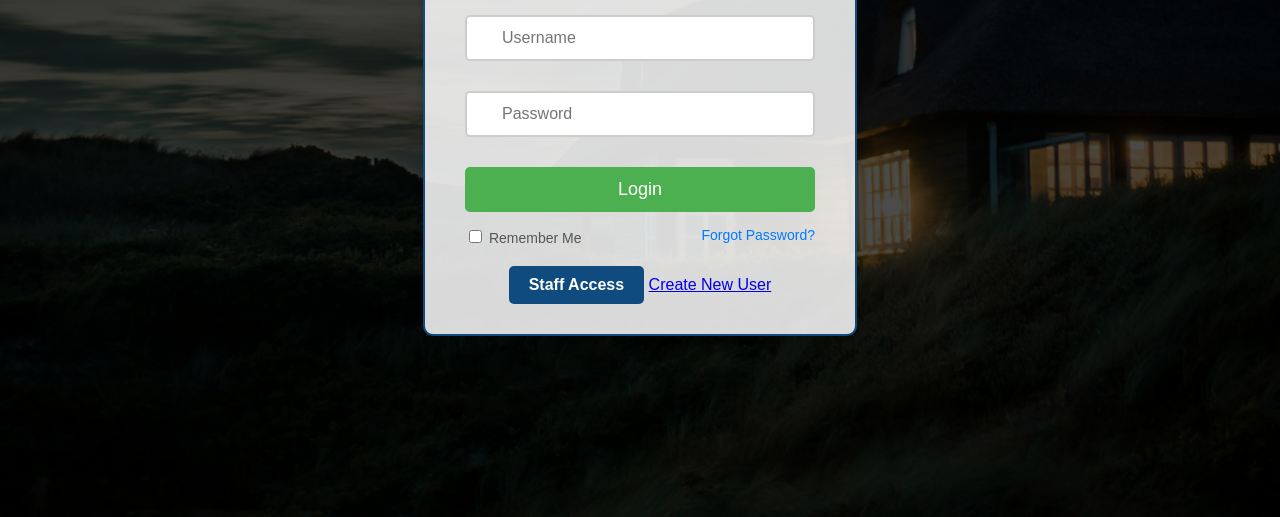
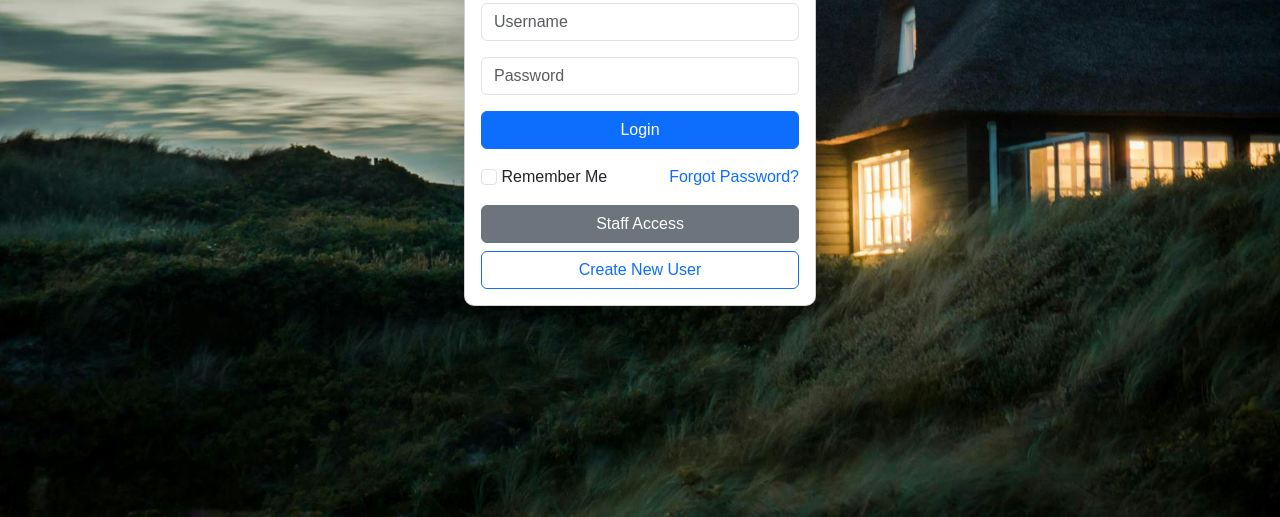
Before and after one commit to anazmuhdd/She_Space, a plain HTML site: page html/index.html in a window 1280 px wide. Shown: the part 283-800 px from the top of the page. Drawn offline with nearby package versions, Linux system fonts and the light colour scheme.

Commit message:
Changes have been pushed

```diff
--- a/assets/css/post-login.css
+++ b/assets/css/post-login.css
@@ -3,7 +3,7 @@ body {
   font-family: 'Arial', sans-serif;
   margin: 0;
   padding: 0;
-  background-image: url('background-image.jpg');
+  background-image: url('../img/background-image.jpg');
   background-size: cover;
   background-position: center;
   background-repeat: no-repeat;
--- a/html/index.html
+++ b/html/index.html
@@ -4,34 +4,43 @@
   <meta charset="UTF-8">
   <meta name="viewport" content="width=device-width, initial-scale=1.0">
   <title>She Space Login</title>
+  <!-- Bootstrap CSS -->
+  <link href="https://cdn.jsdelivr.net/npm/bootstrap@5.3.0-alpha3/dist/css/bootstrap.min.css" rel="stylesheet">
   <link rel="stylesheet" href="../assets/css/index.css">
 </head>
-<body>
-  <div class="background">
-    <div class="login-container">
-      <h1 class="title">SHE SPACE</h1>
+<body class="bg-light">
+  <div class="container d-flex justify-content-center align-items-center vh-100">
+    <div class="card shadow-lg" style="width: 22rem; border-radius: 10px;">
+      <div class="card-body text-center">
+        <h1 class="card-title mb-4" style="font-size: 1.8rem; font-weight: bold;">SHE SPACE</h1>
 
-      <!-- Login Form -->
-      <form class="login-form">
-        <div class="input-group">
-          <input type="text" id="username" placeholder="Username" required>
-        </div>
-        <div class="input-group">
-          <input type="password" id="password" placeholder="Password" required>
-        </div>
-        <button type="submit" class="login-button">Login</button>
-        <div class="remember-forgot">
-          <label>
-            <input type="checkbox" class="remember-checkbox"> Remember Me
-          </label>
-          <a href="#" class="forgot-password">Forgot Password?</a>
-        </div>
-        <a href="staff-login.html" class="public-access-button">Staff Access</a>
-
-        <!-- Button to navigate to the Create New User page -->
-        <a href="create-account.html" class="create-account-button">Create New User</a>
-      </form>
+        <!-- Login Form -->
+        <form id="login-form">
+          <div class="mb-3">
+            <input type="text" id="username" class="form-control" placeholder="Username" required>
+          </div>
+          <div class="mb-3">
+            <input type="password" id="password" class="form-control" placeholder="Password" required>
+          </div>
+          <div class="d-grid">
+            <button type="submit" class="btn btn-primary mb-3">Login</button>
+          </div>
+          <div class="d-flex justify-content-between mb-3">
+            <div>
+              <input type="checkbox" id="rememberMe" class="form-check-input">
+              <label for="rememberMe" class="form-check-label">Remember Me</label>
+            </div>
+            <a href="#" class="text-decoration-none">Forgot Password?</a>
+          </div>
+          <a href="staff-login.html" class="btn btn-secondary w-100 mb-2">Staff Access</a>
+          <a href="create-account.html" class="btn btn-outline-primary w-100">Create New User</a>
+        </form>
+      </div>
     </div>
   </div>
+
+  <!-- Bootstrap JS -->
+  <script src="https://cdn.jsdelivr.net/npm/bootstrap@5.3.0-alpha3/dist/js/bootstrap.bundle.min.js"></script>
+  <script src="../assets/js/login-validation.js"></script>
 </body>
 </html>
```
Also changed, not shown: assets/js/post-login.js (+7 -0 lines), html/post-login.html (+4 -3 lines).
